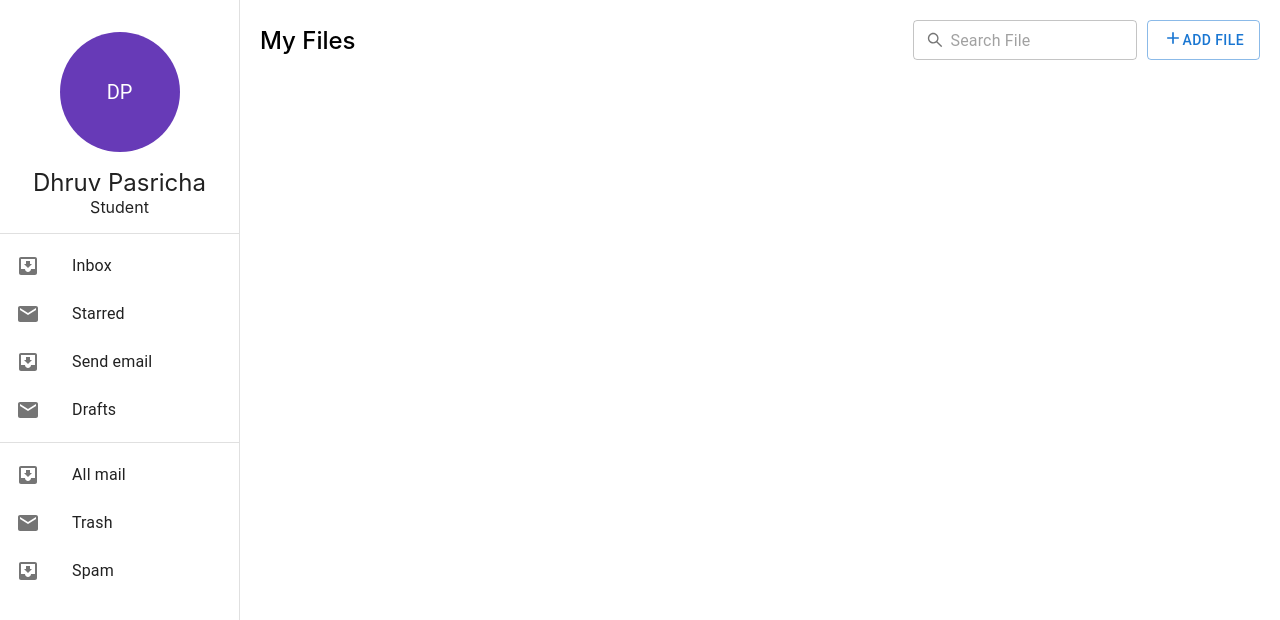
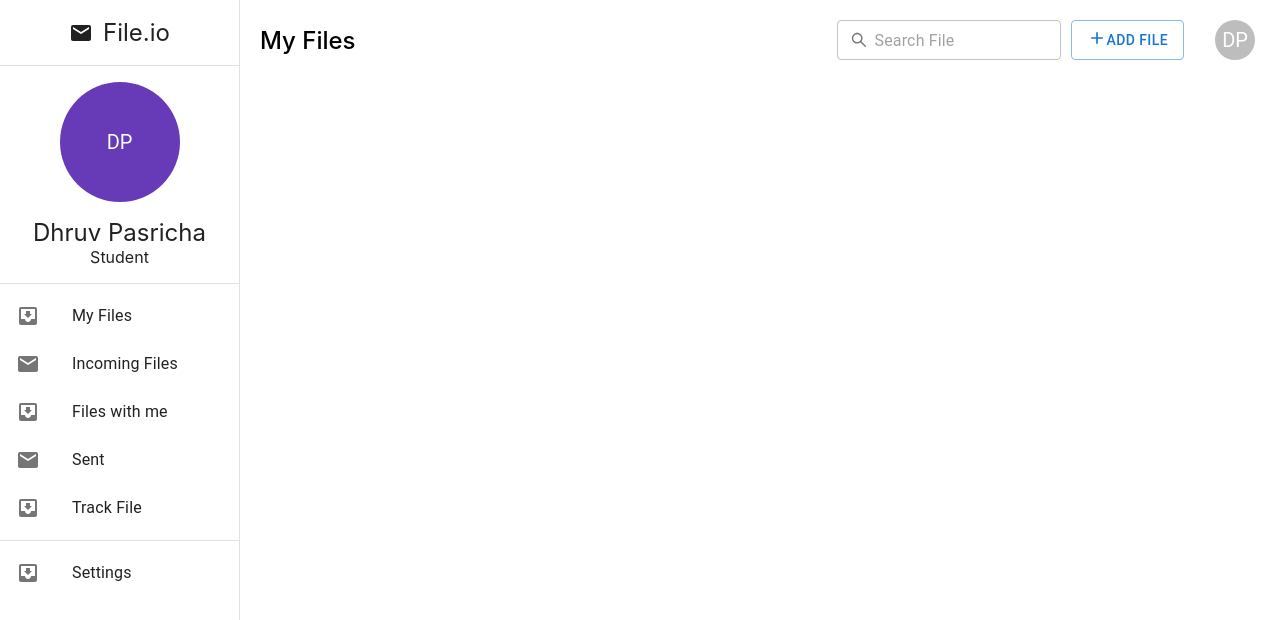
Before and after one commit to DhruvPasricha/Minor-Project-Frontend, a React (Create React App) app: page / in a window 1280 px wide. Shown: the top 620 px of the page. Built offline with nearby package versions, Linux system fonts and the light colour scheme.

Commit message:
Added file history component (#3)

```diff
--- a/src/Components/NavBar/NavBar.tsx
+++ b/src/Components/NavBar/NavBar.tsx
@@ -1,27 +1,34 @@
-import AddIcon from '@mui/icons-material/Add';
-import { Button } from '@mui/material';
-import React, { useState } from 'react';
-import SearchBox from '../SearchBox/SearchBox';
-import './NavBar.css';
+import AddIcon from '@mui/icons-material/Add'
+import { Button } from '@mui/material'
+import React, { useState } from 'react'
+import SearchBox from '../SearchBox/SearchBox'
+import './NavBar.css'
+import AccountMenu from './ProfileIcon/ProfileIcon'
 
 const NavBar = () => {
-    const [searchValue, setSearchValue] = useState('');
+  const [searchValue, setSearchValue] = useState('')
   return (
-        <div className="navBar">
-            <div className="navBarTitle">My Files</div>
+    <div className='navBar'>
+      <div className='navBarTitle'>My Files</div>
       <div style={{ display: 'flex', gap: '10px' }}>
-                <SearchBox searchValue={searchValue} setSearchValue={setSearchValue} placeholder="Search File" style={{ width: 'unset' }} />
+        <SearchBox
+          searchValue={searchValue}
+          setSearchValue={setSearchValue}
+          placeholder='Search File'
+          style={{ width: 'unset' }}
+        />
         <div>
-                    <Button className="addFileBtn" variant="outlined" color="primary">
+          <Button className='addFileBtn' variant='outlined' color='primary'>
             <span style={{ display: 'flex', justifyContent: 'space-between' }}>
-                            <AddIcon color="primary" fontSize="small" />
+              <AddIcon color='primary' fontSize='small' />
               <span>Add File</span>
             </span>
           </Button>
         </div>
+        <AccountMenu />
       </div>
     </div>
-    );
-};
+  )
+}
 
-export default NavBar;
+export default NavBar
--- /dev/null
+++ b/src/Components/NavBar/ProfileIcon/ProfileIcon.tsx
@@ -0,0 +1,98 @@
+import * as React from 'react'
+import Box from '@mui/material/Box'
+import Avatar from '@mui/material/Avatar'
+import Menu from '@mui/material/Menu'
+import MenuItem from '@mui/material/MenuItem'
+import ListItemIcon from '@mui/material/ListItemIcon'
+import Divider from '@mui/material/Divider'
+import IconButton from '@mui/material/IconButton'
+import Tooltip from '@mui/material/Tooltip'
+import Settings from '@mui/icons-material/Settings'
+import Logout from '@mui/icons-material/Logout'
+import { Mail, MoveToInbox } from '@mui/icons-material'
+
+export default function AccountMenu() {
+  const [anchorEl, setAnchorEl] = React.useState<null | HTMLElement>(null)
+  const open = Boolean(anchorEl)
+  const handleClick = (event: React.MouseEvent<HTMLElement>) => {
+    setAnchorEl(event.currentTarget)
+  }
+  const handleClose = () => {
+    setAnchorEl(null)
+  }
+  return (
+    <React.Fragment>
+      <Box sx={{ display: 'flex', alignItems: 'center', textAlign: 'center' }}>
+        <Tooltip title='Account settings'>
+          <IconButton
+            onClick={handleClick}
+            size='small'
+            sx={{ ml: 2 }}
+            aria-controls={open ? 'account-menu' : undefined}
+            aria-haspopup='true'
+            aria-expanded={open ? 'true' : undefined}
+          >
+            <Avatar sx={{ width: 40, height: 40 }}>DP</Avatar>
+          </IconButton>
+        </Tooltip>
+      </Box>
+      <Menu
+        anchorEl={anchorEl}
+        id='account-menu'
+        open={open}
+        onClose={handleClose}
+        onClick={handleClose}
+        PaperProps={{
+          elevation: 0,
+          sx: {
+            overflow: 'visible',
+            filter: 'drop-shadow(0px 2px 8px rgba(0,0,0,0.32))',
+            mt: 1.5,
+            '& .MuiAvatar-root': {
+              width: 32,
+              height: 32,
+              ml: -0.5,
+              mr: 1,
+            },
+            '&:before': {
+              content: '""',
+              display: 'block',
+              position: 'absolute',
+              top: 0,
+              right: 14,
+              width: 10,
+              height: 10,
+              bgcolor: 'background.paper',
+              transform: 'translateY(-50%) rotate(45deg)',
+              zIndex: 0,
+            },
+          },
+        }}
+        transformOrigin={{ horizontal: 'right', vertical: 'top' }}
+        anchorOrigin={{ horizontal: 'right', vertical: 'bottom' }}
+      >
+        <MenuItem>
+          <MoveToInbox />{' '}
+          <span style={{ paddingLeft: '10px' }}>View Profile</span>
+        </MenuItem>
+        <MenuItem>
+          <Mail /> <span style={{ paddingLeft: '10px' }}>Manage Account</span>
+        </MenuItem>
+        <Divider />
+
+        <MenuItem>
+          <ListItemIcon>
+            <Settings sx={{ color: 'black' }} fontSize='small' />
+          </ListItemIcon>
+          Account Settings
+        </MenuItem>
+        <MenuItem>
+          <ListItemIcon>
+            <Logout sx={{ color: 'black' }} fontSize='small' />
+          </ListItemIcon>
+          Logout
+        </MenuItem>
+      </Menu>
+    </React.Fragment>
+  )
+}
--- a/src/Components/SideBar/SideBar.tsx
+++ b/src/Components/SideBar/SideBar.tsx
@@ -1,11 +1,21 @@
-import React from 'react';
-import { Box, Drawer, Avatar, List, Divider, ListItem, ListItemButton, ListItemIcon, ListItemText } from '@mui/material';
-import { MoveToInbox, Mail } from '@mui/icons-material';
-import { deepPurple } from '@mui/material/colors';
-import './SideBar.css';
+import React from 'react'
+import {
+  Box,
+  Drawer,
+  Avatar,
+  List,
+  Divider,
+  ListItem,
+  ListItemButton,
+  ListItemIcon,
+  ListItemText,
+} from '@mui/material'
+import { MoveToInbox, Mail } from '@mui/icons-material'
+import { deepPurple } from '@mui/material/colors'
+import './SideBar.css'
 
 const SideBar = () => {
-    const drawerWidth = 240;
+  const drawerWidth = 240
   return (
     <Box sx={{ display: 'flex' }}>
       <Drawer
@@ -17,13 +27,42 @@ const SideBar = () => {
             boxSizing: 'border-box',
           },
         }}
-                variant="permanent"
-                anchor="left"
+        variant='permanent'
+        anchor='left'
       >
-                <Box display="flex" justifyContent="center" alignItems="center" sx={{ pt: 4, pb: 2 }}>
-                    <Avatar sx={{ bgcolor: deepPurple[500], width: 120, height: 120 }}>DP</Avatar>
+        <Box
+          display='flex'
+          justifyContent='center'
+          alignItems='center'
+          sx={{ pt: 2, pb: 2 }}
+        >
+          <div style={{ paddingTop: '5px', paddingRight: '10px' }}>
+            <Mail />
+          </div>
+
+          <div
+            style={{
+              display: 'flex',
+              justifyContent: 'center',
+              // marginBottom: '16px',
+              fontSize: '24px',
+            }}
+          >
+            File.io
+          </div>
         </Box>
-
+        <Divider />
+        <Box
+          display='flex'
+          justifyContent='center'
+          alignItems='center'
+          sx={{ pt: 2, pb: 2 }}
+        >
+          <Avatar sx={{ bgcolor: deepPurple[500], width: 120, height: 120 }}>
+            DP
+          </Avatar>
+        </Box>
+        {/* Name */}
         <div
           style={{
             display: 'flex',
@@ -34,6 +73,7 @@ const SideBar = () => {
         >
           Dhruv Pasricha
         </div>
+        {/* Role */}
         <div
           style={{
             display: 'flex',
@@ -45,10 +85,18 @@ const SideBar = () => {
         </div>
         <Divider />
         <List>
-                    {['Inbox', 'Starred', 'Send email', 'Drafts'].map((text, index) => (
+          {[
+            'My Files',
+            'Incoming Files',
+            'Files with me',
+            'Sent',
+            'Track File',
+          ].map((text, index) => (
             <ListItem key={text} disablePadding>
               <ListItemButton>
-                                <ListItemIcon>{index % 2 === 0 ? <MoveToInbox /> : <Mail />}</ListItemIcon>
+                <ListItemIcon>
+                  {index % 2 === 0 ? <MoveToInbox /> : <Mail />}
+                </ListItemIcon>
                 <ListItemText primary={text} />
               </ListItemButton>
             </ListItem>
@@ -56,10 +104,12 @@ const SideBar = () => {
         </List>
         <Divider />
         <List>
-                    {['All mail', 'Trash', 'Spam'].map((text, index) => (
+          {['Settings'].map((text) => (
             <ListItem key={text} disablePadding>
               <ListItemButton>
-                                <ListItemIcon>{index % 2 === 0 ? <MoveToInbox /> : <Mail />}</ListItemIcon>
+                <ListItemIcon>
+                  <MoveToInbox />
+                </ListItemIcon>
                 <ListItemText primary={text} />
               </ListItemButton>
             </ListItem>
@@ -67,7 +117,7 @@ const SideBar = () => {
         </List>
       </Drawer>
     </Box>
-    );
-};
+  )
+}
 
-export default SideBar;
+export default SideBar
```
Also changed, not shown: src/App.tsx (+13 -12 lines), src/Components/FileTable/FileHistory.tsx (added, +82 -0 lines), 1 other file (tests, documents, lock files or other folders). Lines whose indentation alone changed are shown as unchanged.
